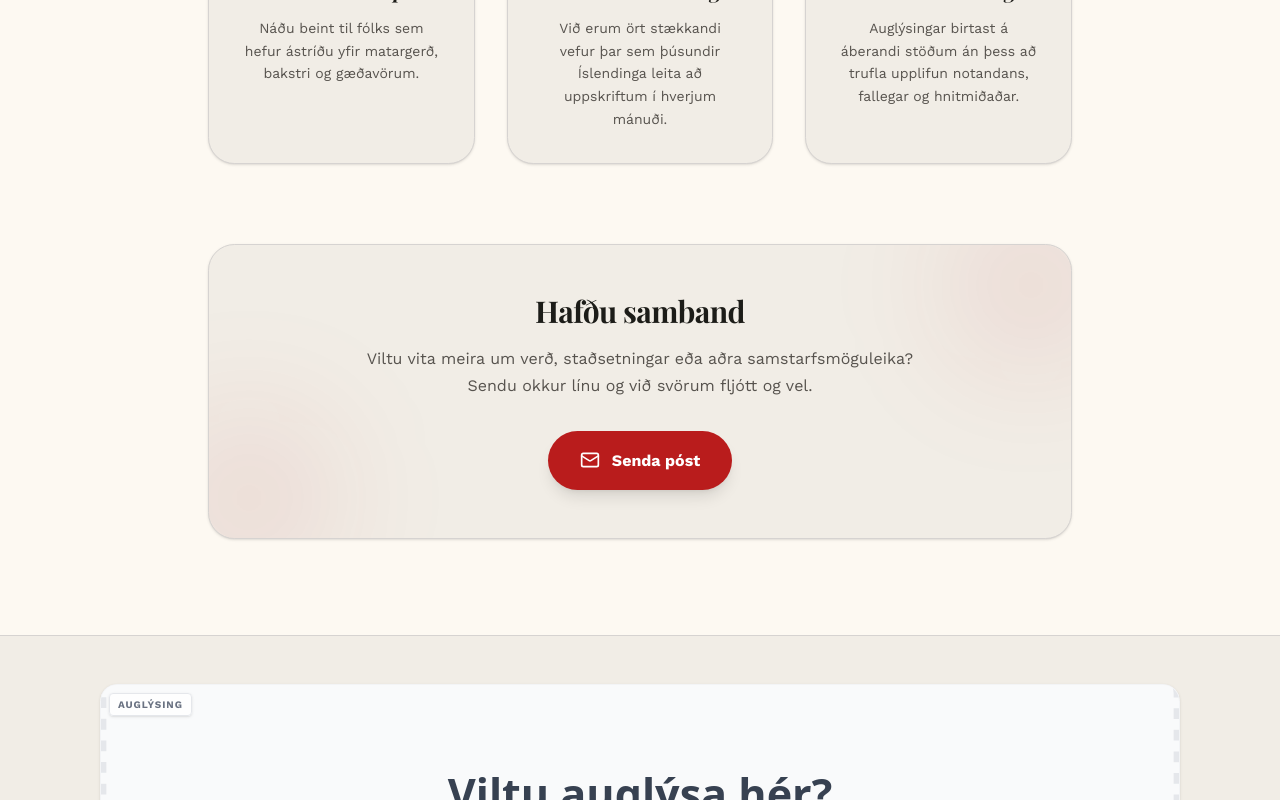
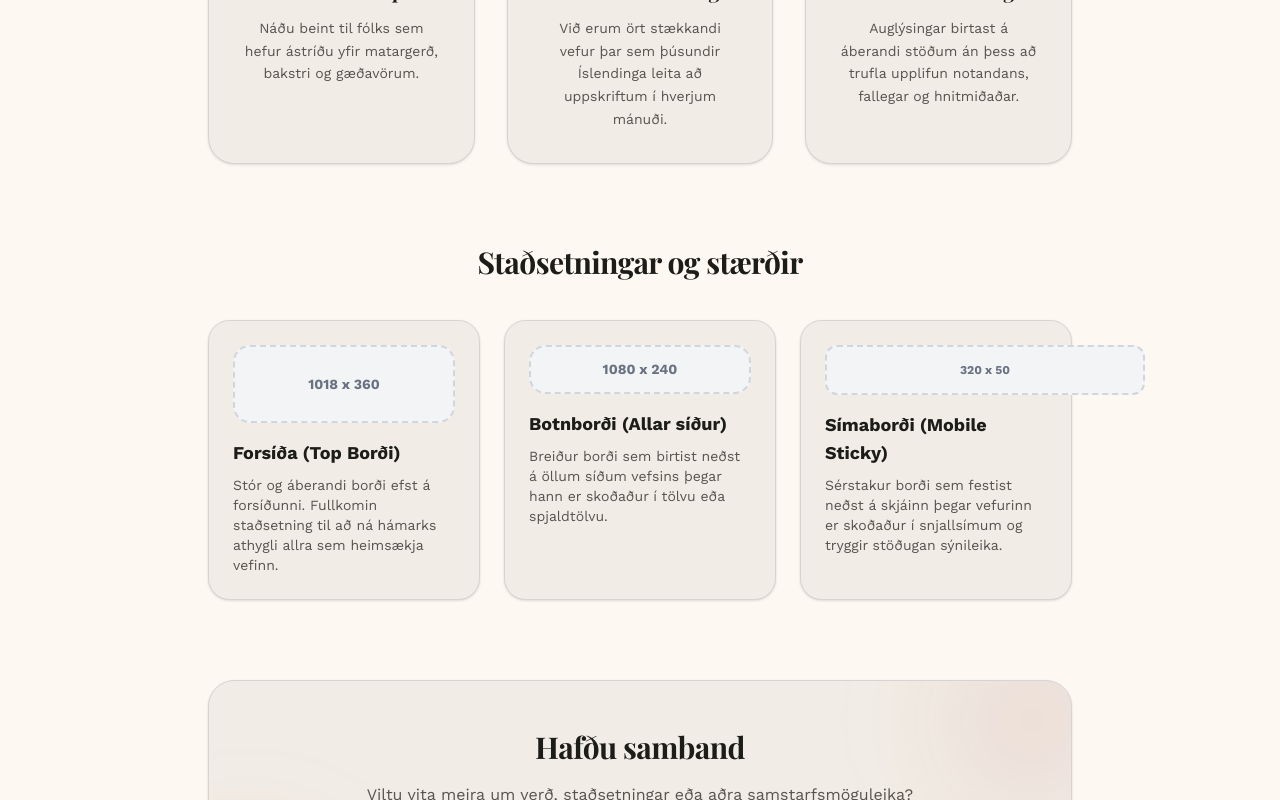
Before and after one commit to thorarinnhjalm/pizzadeig, a Next.js app: page /en/auglysingar in a window 1280 px wide. Shown: the part 517-1317 px from the top of the page. Built offline with nearby package versions, Linux system fonts and the light colour scheme; no server answers; the database is empty.

Commit message:
feat: Document available ad sizes and placements on /auglysingar

```diff
--- a/src/app/[locale]/auglysingar/page.tsx
+++ b/src/app/[locale]/auglysingar/page.tsx
@@ -48,6 +48,44 @@ export default function AuglysingarPage() {
         </div>
       </div>
 
+      {/* Sizes and Placements Section */}
+      <div className="mb-20">
+        <h2 className="text-3xl font-display font-bold text-center text-(--color-text-primary) mb-10">
+          Staðsetningar og stærðir
+        </h2>
+        <div className="grid md:grid-cols-3 gap-6">
+          <div className="bg-(--color-bg-secondary) p-6 rounded-2xl border border-(--color-border) shadow-sm">
+            <div className="aspect-1018/360 bg-gray-100 rounded-xl mb-4 border-2 border-dashed border-gray-300 flex items-center justify-center">
+              <span className="text-sm font-bold text-gray-500">1018 x 360</span>
+            </div>
+            <h4 className="text-lg font-bold mb-2">Forsíða (Top Borði)</h4>
+            <p className="text-sm text-(--color-text-secondary)">
+              Stór og áberandi borði efst á forsíðunni. Fullkomin staðsetning til að ná hámarks athygli allra sem heimsækja vefinn.
+            </p>
+          </div>
+
+          <div className="bg-(--color-bg-secondary) p-6 rounded-2xl border border-(--color-border) shadow-sm">
+            <div className="aspect-1080/240 bg-gray-100 rounded-xl mb-4 border-2 border-dashed border-gray-300 flex items-center justify-center">
+              <span className="text-sm font-bold text-gray-500">1080 x 240</span>
+            </div>
+            <h4 className="text-lg font-bold mb-2">Botnborði (Allar síður)</h4>
+            <p className="text-sm text-(--color-text-secondary)">
+              Breiður borði sem birtist neðst á öllum síðum vefsins þegar hann er skoðaður í tölvu eða spjaldtölvu.
+            </p>
+          </div>
+
+          <div className="bg-(--color-bg-secondary) p-6 rounded-2xl border border-(--color-border) shadow-sm">
+            <div className="w-[320px] h-[50px] mx-auto bg-gray-100 rounded-lg mb-4 border-2 border-dashed border-gray-300 flex items-center justify-center">
+              <span className="text-xs font-bold text-gray-500">320 x 50</span>
+            </div>
+            <h4 className="text-lg font-bold mb-2">Símaborði (Mobile Sticky)</h4>
+            <p className="text-sm text-(--color-text-secondary)">
+              Sérstakur borði sem festist neðst á skjáinn þegar vefurinn er skoðaður í snjallsímum og tryggir stöðugan sýnileika.
+            </p>
+          </div>
+        </div>
+      </div>
+
       {/* CTA Section */}
       <div className="bg-(--color-bg-secondary) rounded-3xl p-8 md:p-12 border border-(--color-border) text-center relative overflow-hidden shadow-sm">
         <div className="relative z-10">
```
